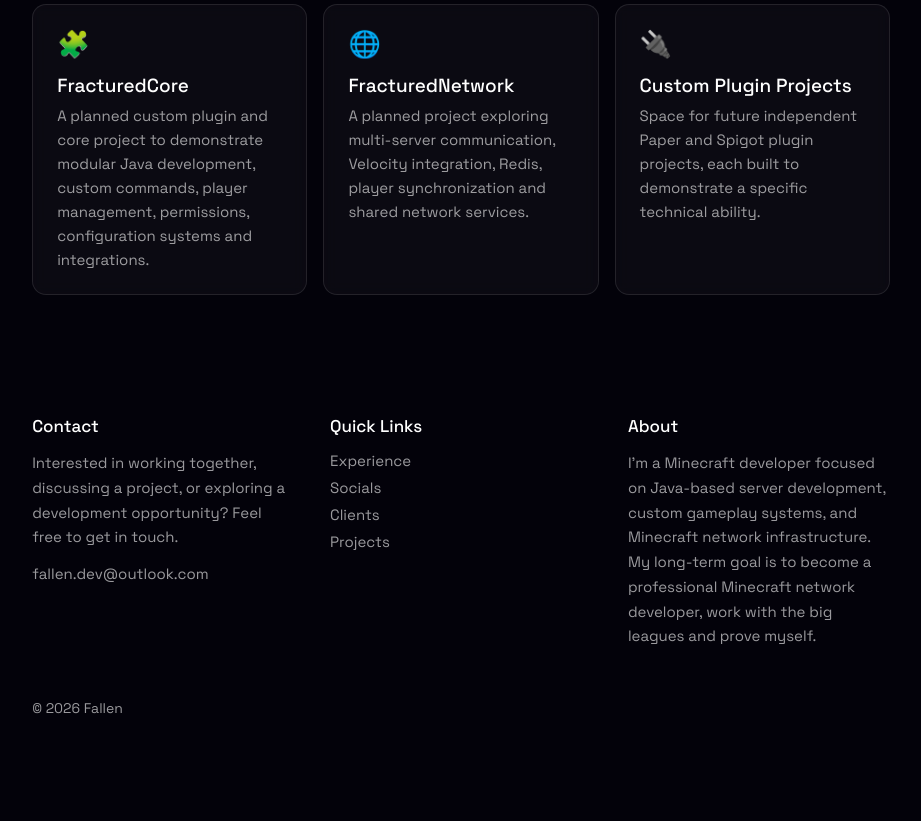
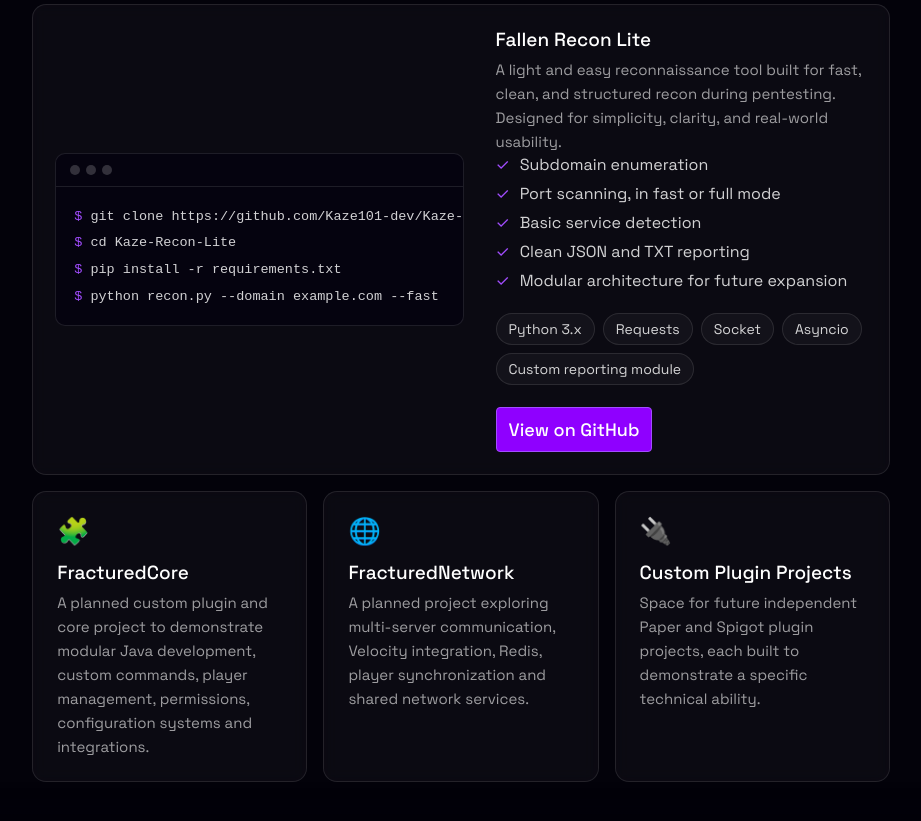
Before and after one commit to Kaze101-dev/fallen-portfolio, a plain HTML site: page index.html in a window 1280 px wide. Shown: the part 3119-3940 px from the top of the page, without its empty margins (179-1100 px from the left). Before the commit the page ends 3889 px from the top, so only its background shows below. Drawn offline with Linux system fonts and the light colour scheme.

Commit message:
Update index.html

```diff
--- a/index.html
+++ b/index.html
@@ -99,10 +99,17 @@ a.card:hover,.grp:hover{border-color:rgba(162,77,255,.6);box-shadow:0 0 28px rgb
 .feat ul{margin:0 0 22px;padding:0;list-style:none;display:grid;gap:8px;color:var(--muted)}
 .feat li::before{content:"✓";color:var(--purple-soft);margin-right:10px}
 .feat .btn{margin-top:0}
+.feat .chips{margin:0 0 22px}
+.term{background:#05030f;border:1px solid var(--line);border-radius:10px;overflow:hidden;min-width:0}
+.tb{display:flex;gap:6px;padding:11px 14px;border-bottom:1px solid var(--line)}
+.tb i{width:10px;height:10px;border-radius:50%;background:rgba(255,255,255,.18)}
+.term pre{margin:0;padding:16px 18px;overflow-x:auto;font:13.5px/1.9 ui-monospace,SFMono-Regular,Menlo,Consolas,monospace;color:var(--muted)}
+.term pre b{color:var(--purple-soft);font-weight:500;user-select:none}
 .ico{font-size:26px;margin-bottom:12px}
 .card h3{margin:0 0 6px;font-size:19px;font-weight:500}
 .card p{margin:0;font-size:15px;line-height:1.6;color:var(--dim)}
-footer{position:relative;z-index:1;margin-top:90px;padding:0 var(--pad) 50px;color:var(--dim);font-size:15px}
+footer{position:relative;z-index:1;margin-top:50px;padding:40px var(--pad) 50px;color:var(--dim);font-size:15px}
+footer::before{content:"";position:absolute;inset:-80px 0 0 0;z-index:-1;background:linear-gradient(180deg,rgba(3,2,10,0),rgba(3,2,10,.7) 80px);-webkit-backdrop-filter:blur(14px);backdrop-filter:blur(14px);-webkit-mask-image:linear-gradient(180deg,transparent,#000 80px);mask-image:linear-gradient(180deg,transparent,#000 80px)}
 .fcols{display:grid;grid-template-columns:repeat(auto-fit,minmax(200px,1fr));gap:36px}
 footer h4{margin:0 0 14px;color:#fff;font-size:17px;font-weight:500}
 footer p{margin:0;line-height:1.65}
@@ -234,6 +241,19 @@ html.lock{overflow:hidden}
         <p>My own Minecraft network project, focused on developing and managing a multi-server environment with custom gameplay experiences, server infrastructure, and network integrations.</p>
         <ul><li>Network architecture and proxy configuration</li><li>Lobby infrastructure and survival environment</li><li>Plugin integrations, permissions and player progression</li><li>Custom gameplay systems</li></ul>
         <a class="btn" href="#" id="openproj">View project</a>
+      </div>
+    </div>
+    <div class="card feat">
+      <div class="term"><div class="tb"><i></i><i></i><i></i></div><pre><code><b>$ </b>git clone https://github.com/Kaze101-dev/Kaze-Recon-Lite
+<b>$ </b>cd Kaze-Recon-Lite
+<b>$ </b>pip install -r requirements.txt
+<b>$ </b>python recon.py --domain example.com --fast</code></pre></div>
+      <div>
+        <h3>Fallen Recon Lite</h3>
+        <p>A light and easy reconnaissance tool built for fast, clean, and structured recon during pentesting. Designed for simplicity, clarity, and real-world usability.</p>
+        <ul><li>Subdomain enumeration</li><li>Port scanning, in fast or full mode</li><li>Basic service detection</li><li>Clean JSON and TXT reporting</li><li>Modular architecture for future expansion</li></ul>
+        <div class="chips"><span>Python 3.x</span><span>Requests</span><span>Socket</span><span>Asyncio</span><span>Custom reporting module</span></div>
+        <a class="btn" href="https://github.com/Kaze101-dev/Kaze-Recon-Lite" target="_blank" rel="noopener">View on GitHub</a>
       </div>
     </div>
     <div class="grid">
```
